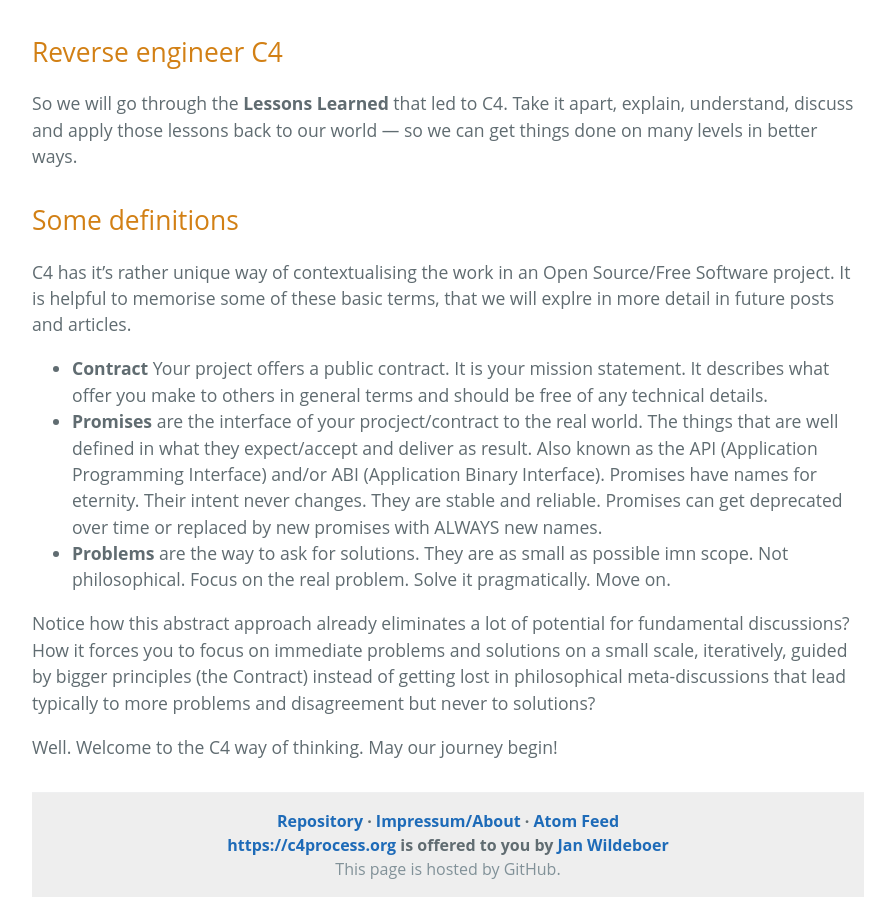
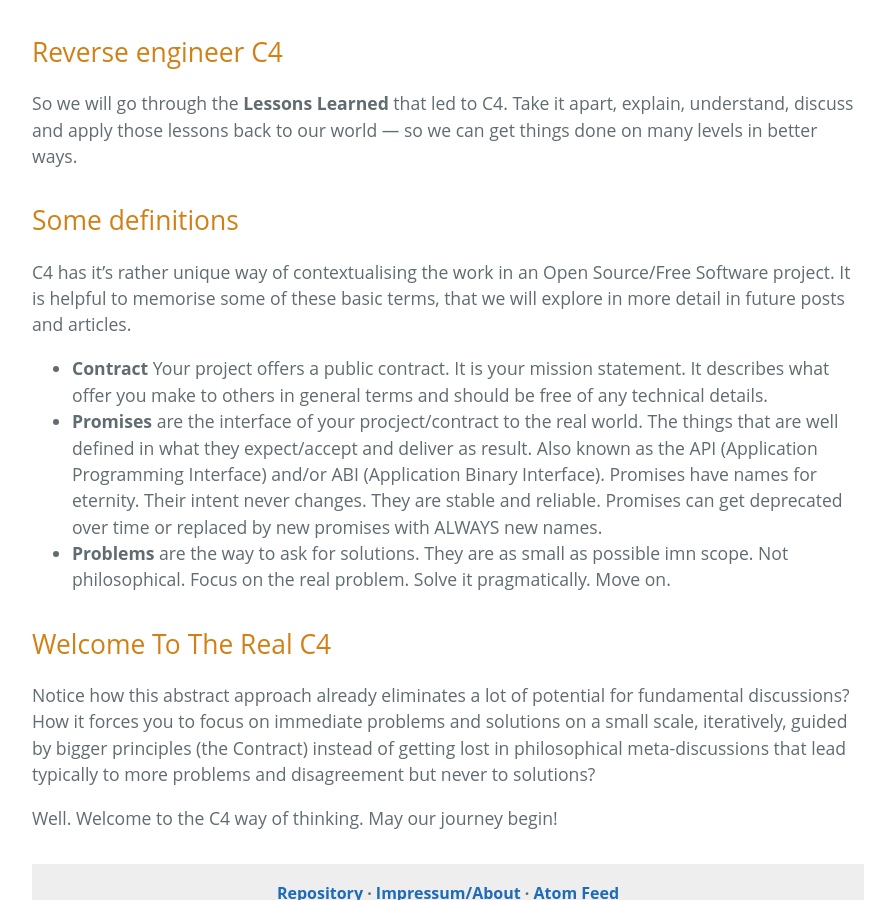
Before and after one commit to jwildeboer/c4processweb, a Jekyll site: the page built from _posts/2023/03/2023-03-27-Mission-Statement.md, in a window 1280 px wide and 900 px high, scrolled down 748 px. Shown: the whole window, without its empty margins (192-1087 px from the left). Built offline with Jekyll 4.4.1, drawn with Linux system fonts in a browser that asks for light colours.

Commit message:
Typos. Typos. Typos

```diff
--- a/_posts/2023/03/2023-03-27-Mission-Statement.md
+++ b/_posts/2023/03/2023-03-27-Mission-Statement.md
@@ -20,12 +20,14 @@ So we will go through the **Lessons Learned** that led to C4. Take it apart, exp
 
 ## Some definitions
 
-C4 has it's rather unique way of contextualising the work in an Open Source/Free Software project. It is helpful to memorise some of these basic terms, that we will explre in more detail in future posts and articles.
+C4 has it's rather unique way of contextualising the work in an Open Source/Free Software project. It is helpful to memorise some of these basic terms, that we will explore in more detail in future posts and articles.
 
 - **Contract** Your project offers a public contract. It is your mission statement. It describes what offer you make to others in general terms and should be free of any technical details.
 - **Promises** are the interface of your procject/contract to the real world. The things that are well defined in what they expect/accept and deliver as result. Also known as the API (Application Programming Interface) and/or ABI (Application Binary Interface). Promises have names for eternity. Their intent never changes. They are stable and reliable. Promises can get deprecated over time or replaced by new promises with ALWAYS new names.
 - **Problems** are the way to ask for solutions. They are as small as possible imn scope. Not philosophical. Focus on the real problem. Solve it pragmatically. Move on.
 
+## Welcome To The Real C4
+
 Notice how this abstract approach already eliminates a lot of potential for fundamental discussions? How it forces you to focus on immediate problems and solutions on a small scale, iteratively, guided by bigger principles (the Contract) instead of getting lost in philosophical meta-discussions that lead typically to more problems and disagreement but never to solutions?
 
 Well. Welcome to the C4 way of thinking. May our journey begin!
```
